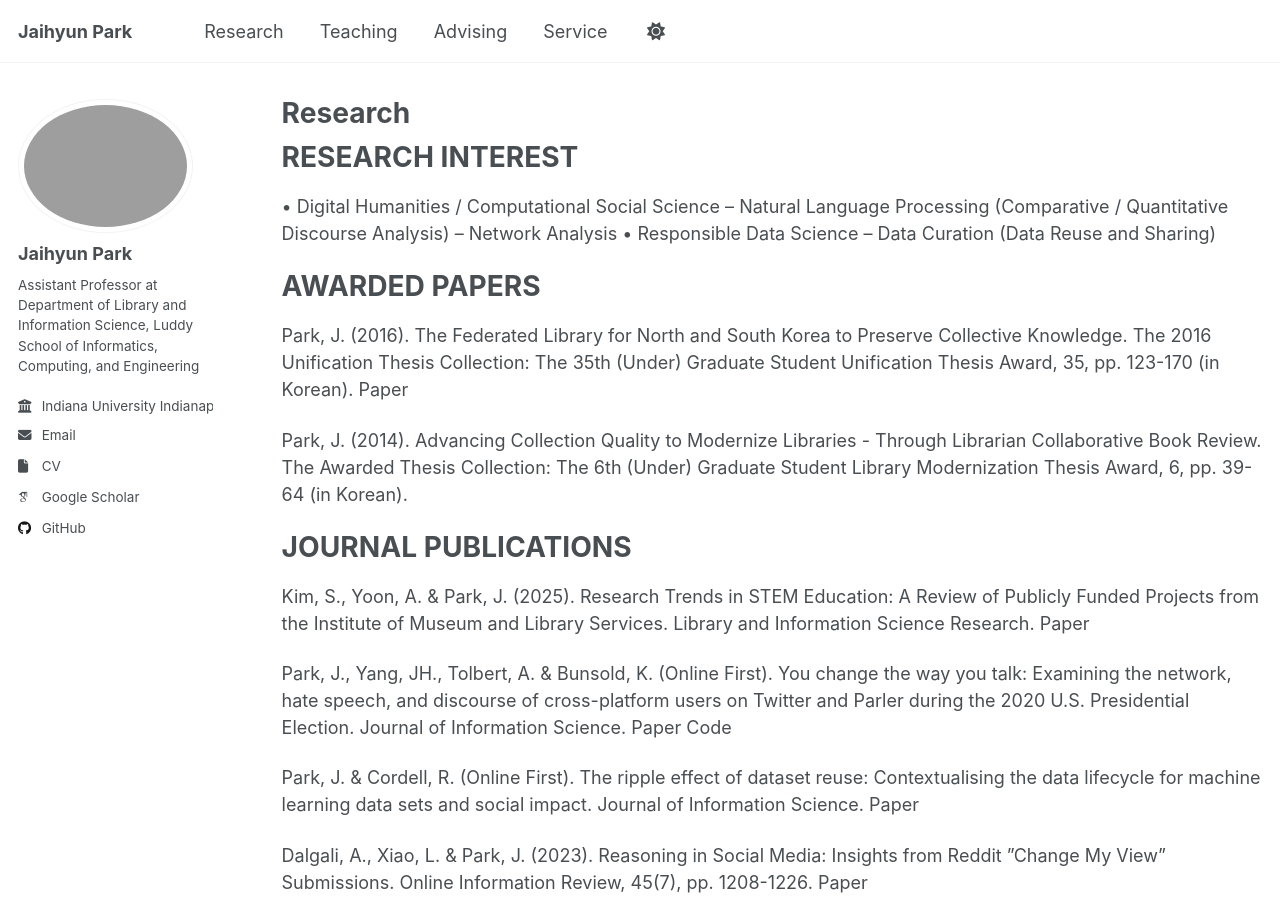
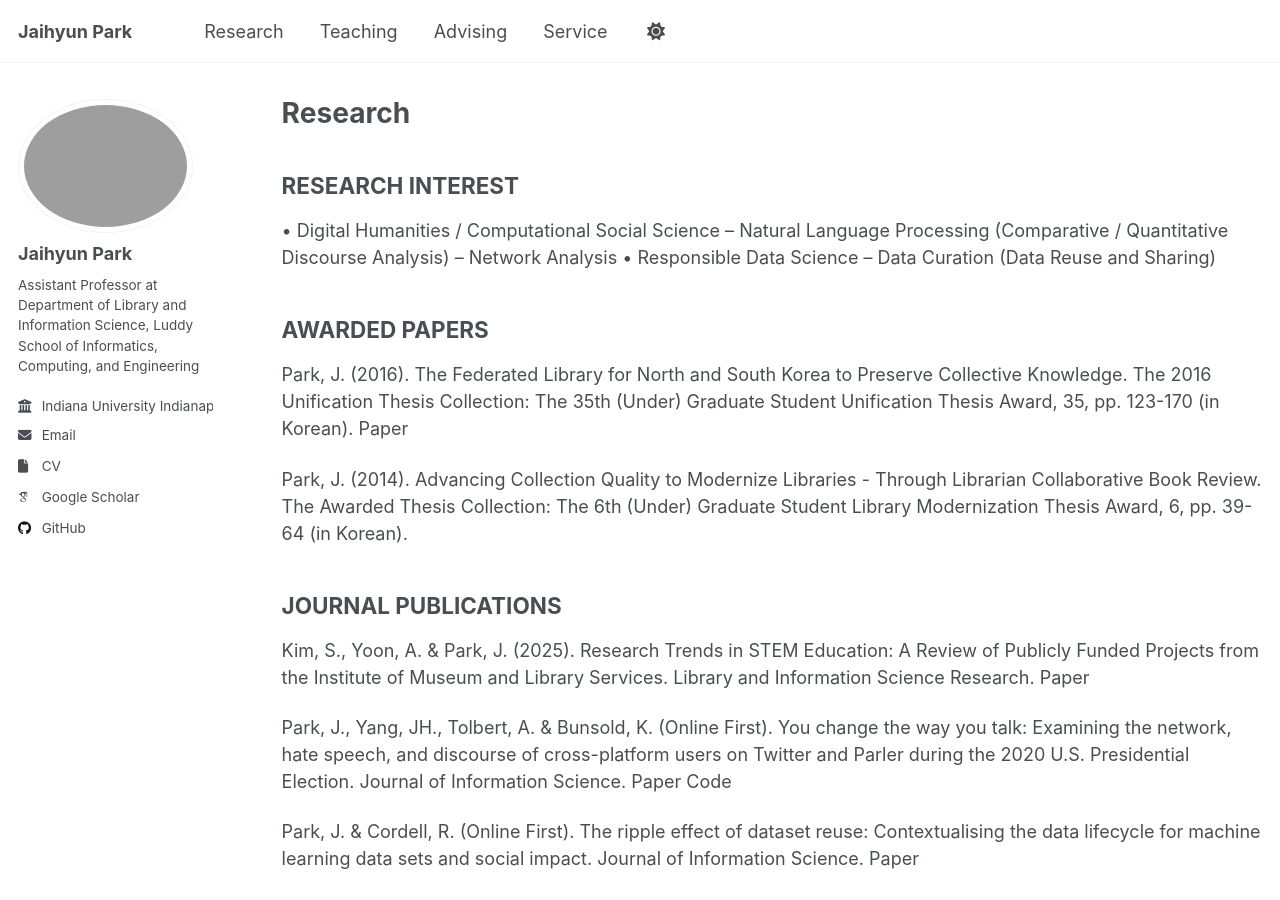
Before and after one commit to park-jay/park-jay.github.io, a Jekyll site: the page built from _pages/Research.md, in a window 1280 px wide and 900 px high. Built offline with Jekyll 4.4.1, drawn with Linux system fonts in a browser that asks for light colours; some web fonts are replaced; a script that is not in the unit is left out.

```diff
--- a/_pages/Research.md
+++ b/_pages/Research.md
@@ -5,14 +5,14 @@ permalink: /Research/
 author_profile: true
 ---
 
-# RESEARCH INTEREST
+## RESEARCH INTEREST
 • Digital Humanities / Computational Social Science
 – Natural Language Processing (Comparative / Quantitative Discourse Analysis)
 – Network Analysis
 • Responsible Data Science
 – Data Curation (Data Reuse and Sharing)
 
-# AWARDED PAPERS
+## AWARDED PAPERS
 Park, J. (2016). The Federated Library for North and South Korea to Preserve Collective Knowledge. The 2016 Unification
 Thesis Collection: The 35th (Under) Graduate Student Unification Thesis Award, 35, pp. 123-170 (in Korean). Paper
 
@@ -20,7 +20,7 @@ Park, J. (2014). Advancing Collection Quality to Modernize Libraries - Through L
 The Awarded Thesis Collection: The 6th (Under) Graduate Student Library Modernization Thesis Award, 6, pp. 39-64 (in
 Korean).
 
-# JOURNAL PUBLICATIONS
+## JOURNAL PUBLICATIONS
 
 Kim, S., Yoon, A. & Park, J. (2025). Research Trends in STEM Education: A Review of Publicly Funded Projects from
 the Institute of Museum and Library Services. Library and Information Science Research. Paper
@@ -35,7 +35,7 @@ learning data sets and social impact. Journal of Information Science. Paper
 Dalgali, A., Xiao, L. & Park, J. (2023). Reasoning in Social Media: Insights from Reddit ”Change My View” Submissions.
 Online Information Review, 45(7), pp. 1208-1226. Paper
 
-# CONFERENCE & WORKSHOP PAPERS
+## CONFERENCE & WORKSHOP PAPERS
 
 Park, J. & Cordell, R. (2025). A data-driven investigation of euphemistic language: Comparing the usage of “slave” and
 “servant” in 19th century US newspapers. NLP4DH 2025. Code Paper
@@ -59,7 +59,7 @@ The International Conference on Dublin Core and Metadata Applications pp.1-11. P
 Allen, R. B. & Park, J. (2018). Coordinating and Integrating Faceted Classification with Rich Semantic Modeling. The
 Workshop on Ontology and Rich Semantics: Frameworks and Applications Paper
 
-# CONFERENCE POSTERS & EXTENDED ABSTRACT
+## CONFERENCE POSTERS & EXTENDED ABSTRACT
 
 Park, J., Yoon, A. (forthcoming). Characteristics of Dataset and Model Reuse Patterns on the Hugging Face Platform. The
 88th Annual Meeting of the Association for Information Science and Technology (ASIS&T).
```
